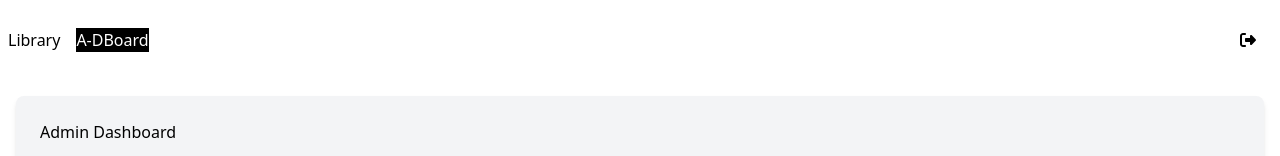
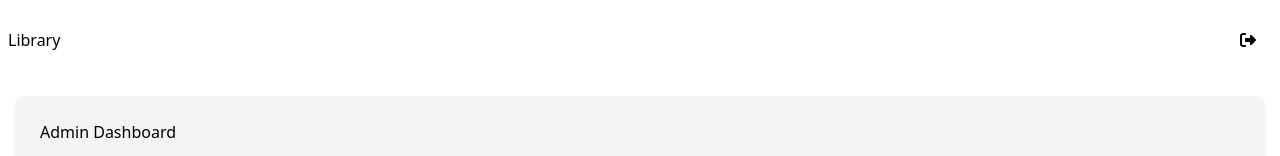
Before and after one commit to sachinkmohan/em-vocab-trainer, a React (Vite) app: page /admin-dashboard in a window 1280 px wide. Shown: the top 156 px of the page. Built offline with nearby package versions, Linux system fonts and the light colour scheme; no server answers; the database is empty.

Commit message:
EMV-66 - restrict admin-dashboard to admin routes

```diff
--- a/src/components/NavBar.tsx
+++ b/src/components/NavBar.tsx
@@ -27,17 +27,19 @@ const NavBar = () => {
     <div className="mx-auto max-w-7xl px-2 ">
       <div className="flex h-20 items-center justify-between">
         <div className="flex flex-1 items-center space-x-4">
-          {roles && !roles.includes("user") && (
-            <NavLink to="/home" className={linkClass}>
-              Home
-            </NavLink>
+          {roles && roles.includes("admin") && (
+            <>
+              <NavLink to="/home" className={linkClass}>
+                Home
+              </NavLink>
+              <NavLink to="/admin-dashboard" className={linkClass}>
+                A-DBoard
+              </NavLink>
+            </>
           )}
 
           <NavLink to="/library" className={linkClass}>
             Library
-          </NavLink>
-          <NavLink to="/admin-dashboard" className={linkClass}>
-            A-DBoard
           </NavLink>
         </div>
         <FontAwesomeIcon
```
